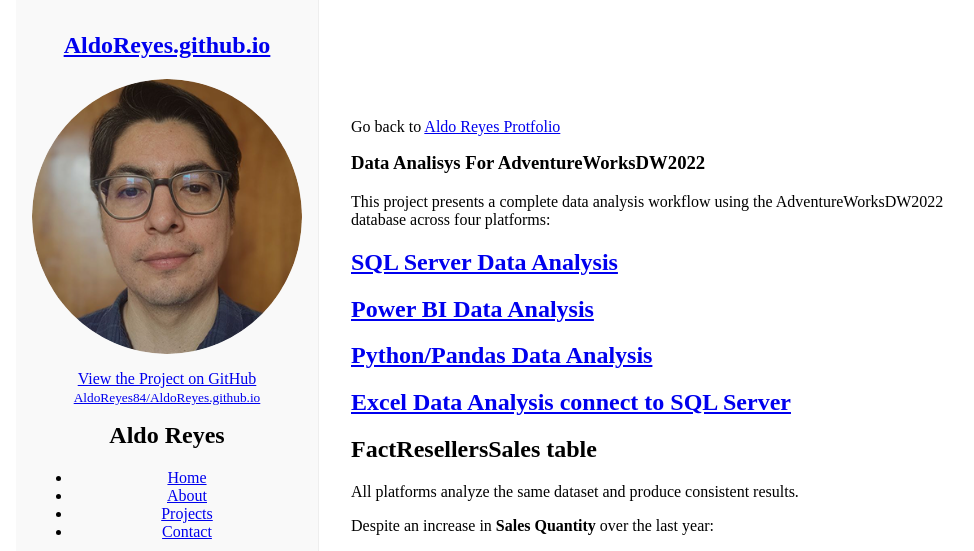
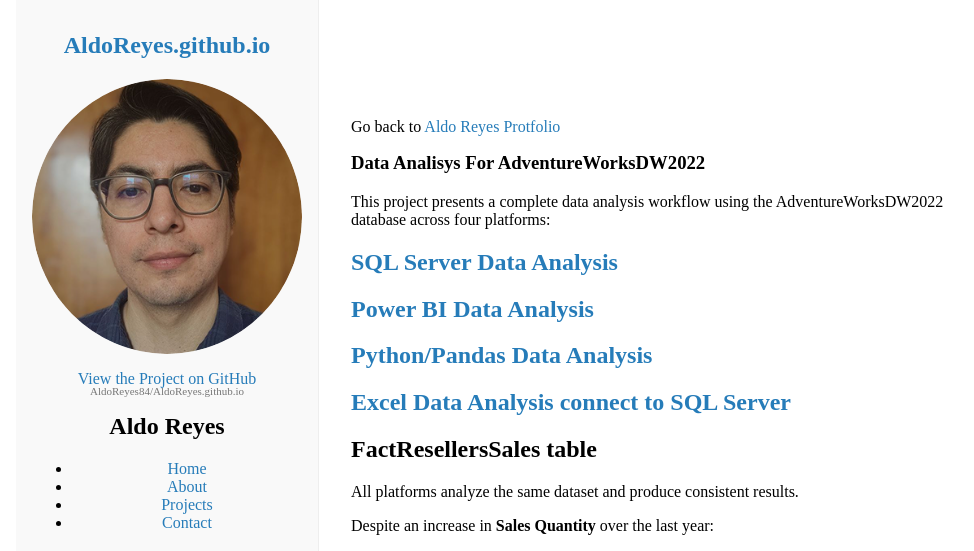
Before and after one commit to AldoReyes84/Data-Analisys_For-AdventureWorksDW2022_SQL_PowerBI_Python_Excel, a Jekyll site: the page built from README.md, in a window 1280 px wide. Shown: the top 551 px of the page, without its empty margins (194-1168 px from the left). Built offline with Jekyll 4.4.1, drawn with Linux system fonts in a browser that asks for light colours; our own code applies the rules of GitHub Pages for plain Markdown files; grey boxes are pictures that could not be loaded.

Commit message:
Update style.css

```diff
--- a/assets/css/style.css
+++ b/assets/css/style.css
@@ -2,6 +2,28 @@ body {
   margin: 0;
   padding: 0;
 }
+
+a {
+    color: #267CB9;
+    text-decoration: none
+}
+
+a:hover,a:focus {
+    color: #069;
+    font-weight: bold
+}
+
+a small {
+    font-size: 11px;
+    color: #777;
+    margin-top: -0.3em;
+    display: block
+}
+
+a:hover small {
+    color: #777
+}
+
 .wrapper {
 	width: 860px;
 	margin: 0 auto
```
